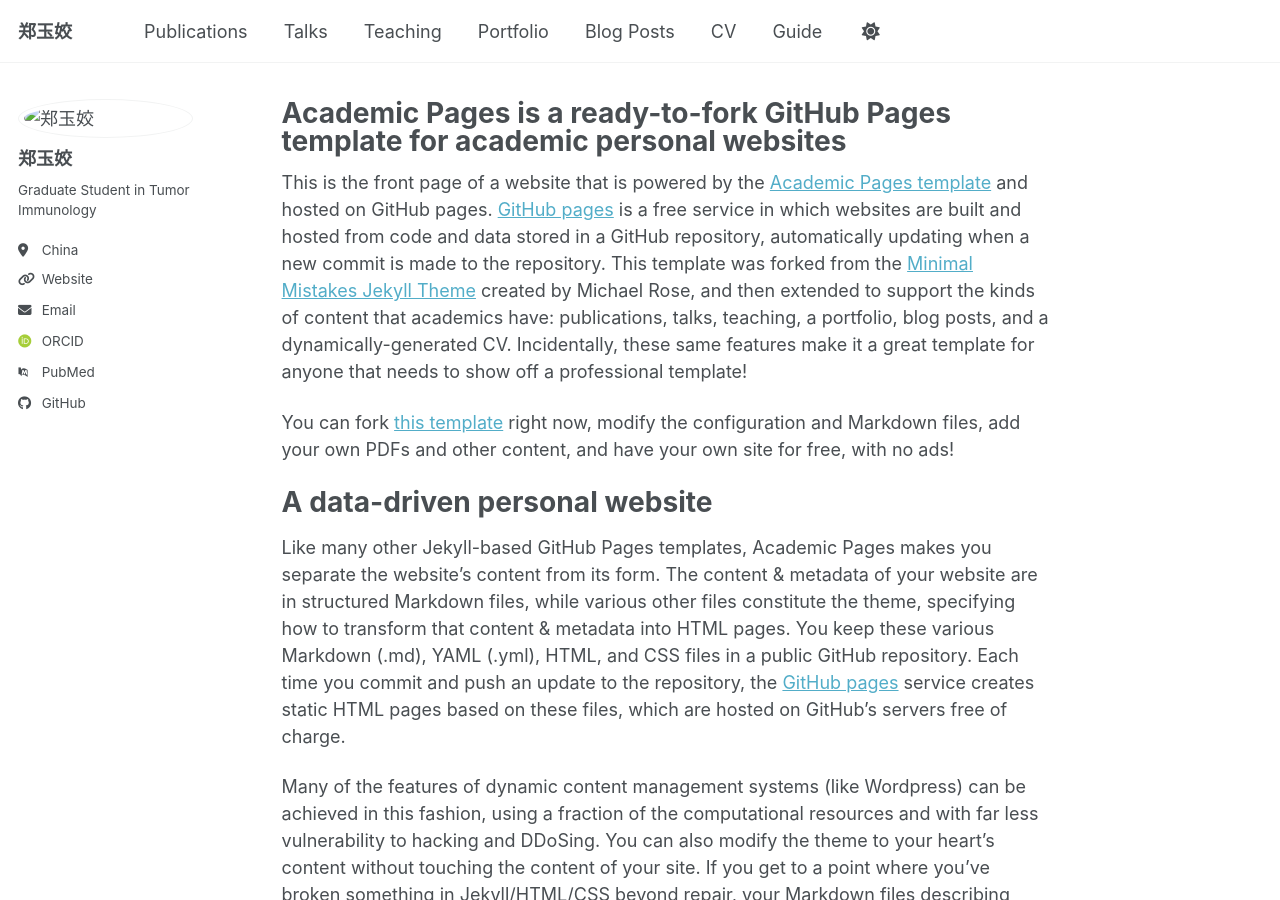
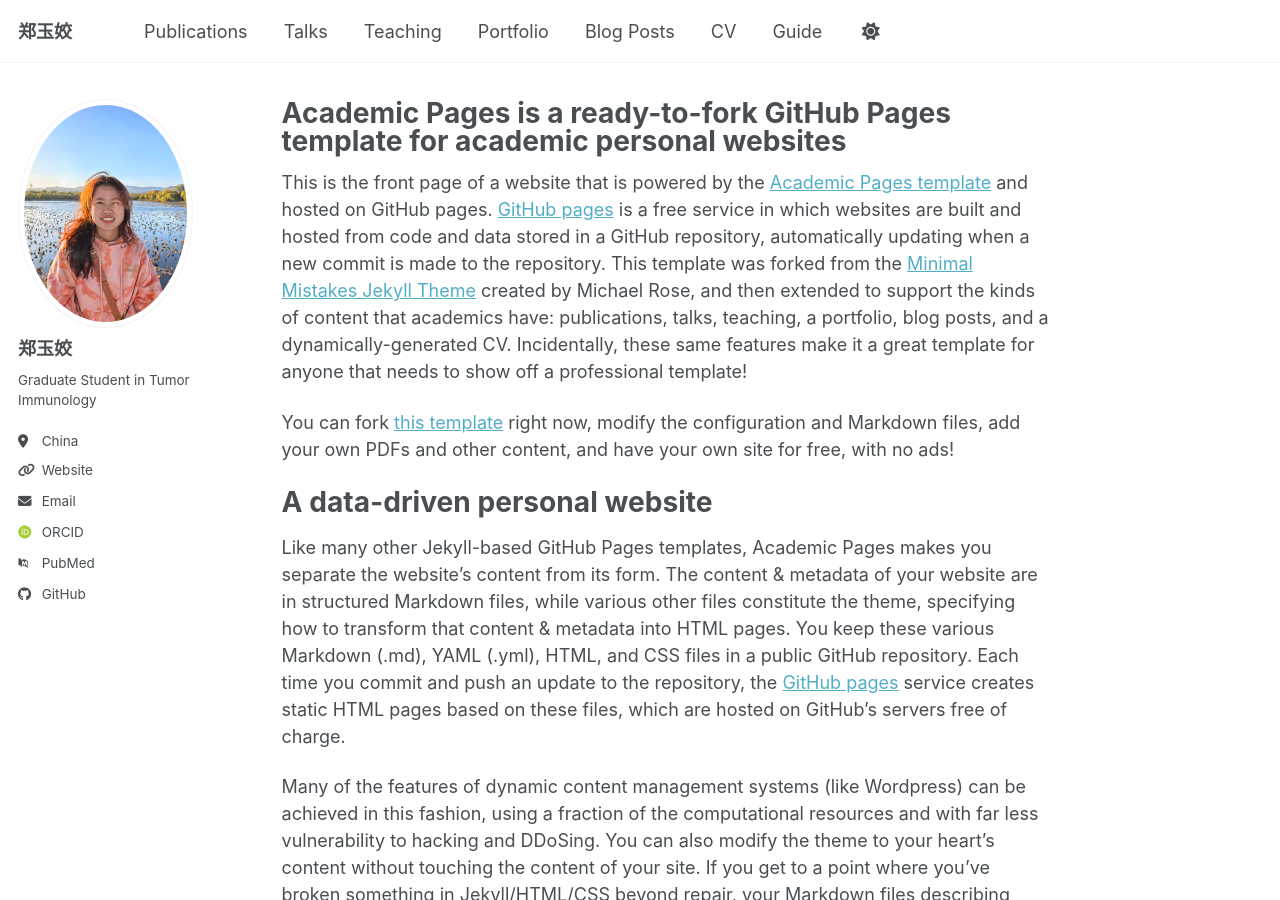
Before and after one commit to yujiaoz57-wq/yujiaoz57-wq.github.io, a Jekyll site: the page built from _pages/about.md, in a window 1280 px wide and 900 px high. Built offline with Jekyll 4.4.1, drawn with Linux system fonts in a browser that asks for light colours; some web fonts are replaced; a script bundle is joined from its source files by our own code; library files that are not in the unit come from our copies.

Commit message:
Update _config.yml

```diff
--- a/_config.yml
+++ b/_config.yml
@@ -23,7 +23,7 @@ repository               : "yujiaoz57-wq.github.io"
 #               Additional customization can be done by editing /_includes/author-profile.html
 author:
   name:   "郑玉姣"  # 注意：冒号后面必须有一个空格
-  avatar: "/images/profile.png" # 确保你上传了 profile.png
+  avatar: "https://yujiaoz57-wq.github.io/images/profile.png" # 确保你上传了 profile.png
   bio:    "Graduate Student in Tumor Immunology"
   location: "China"
   email:  "yujiaoz57@gmail.com"
```
